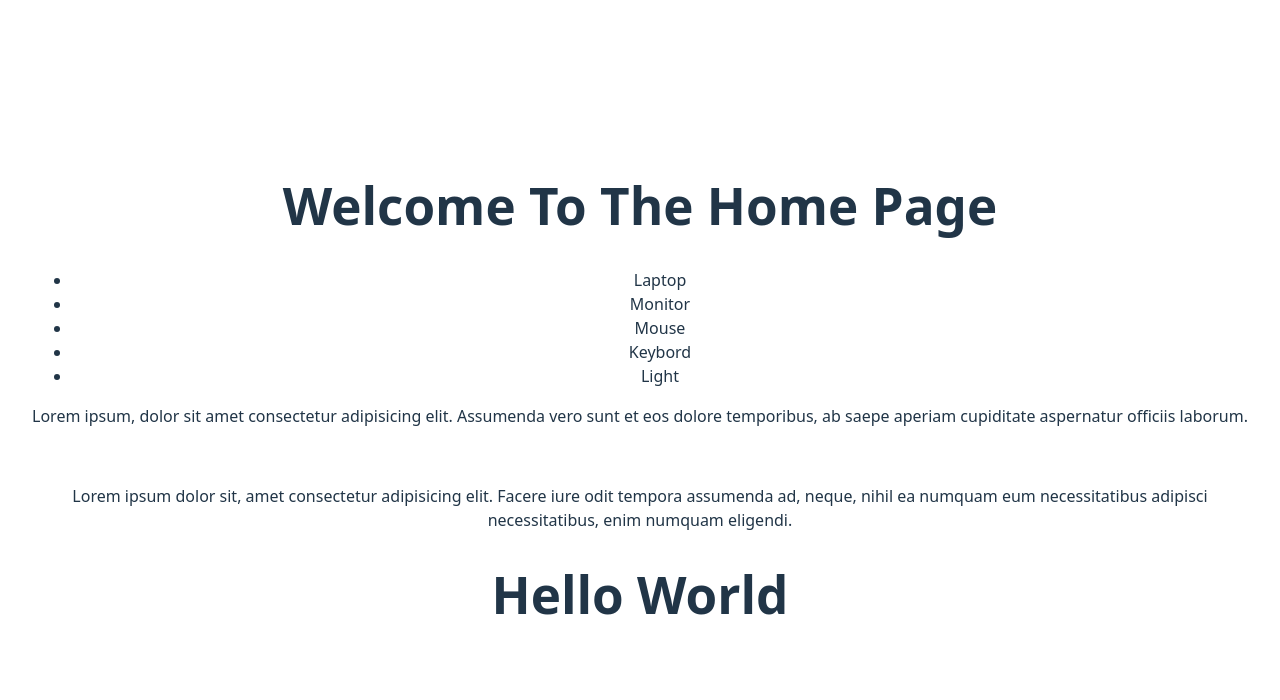
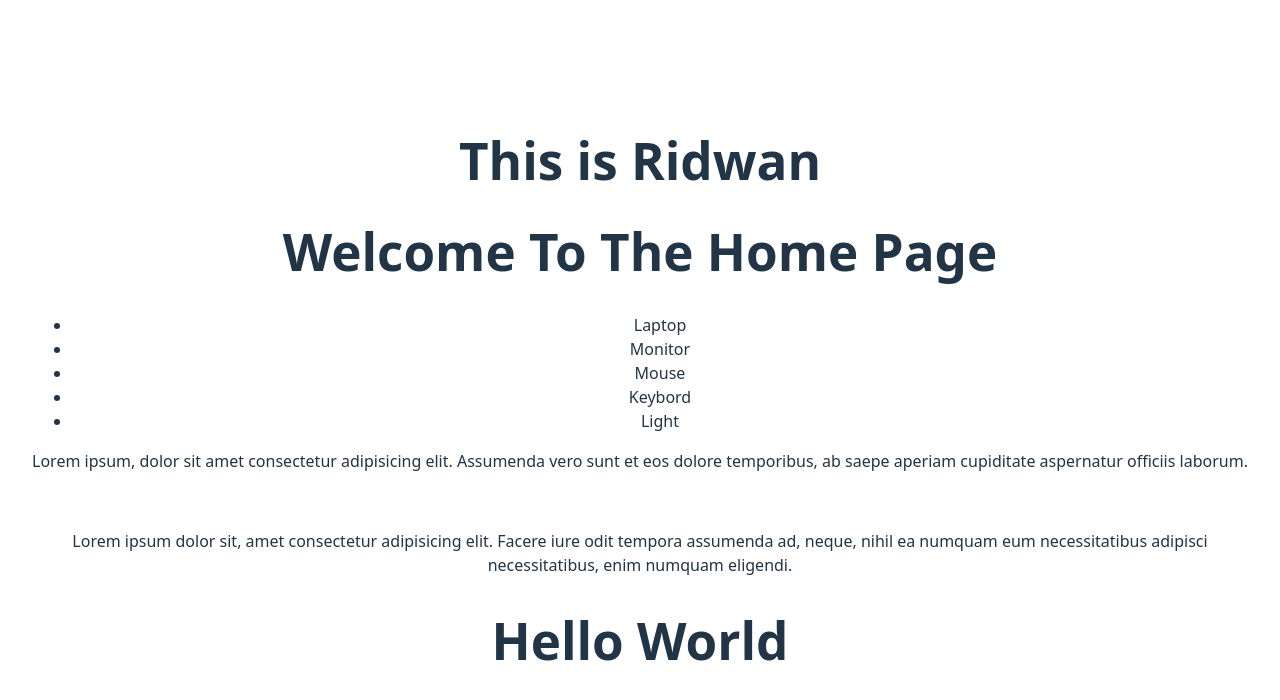
Before and after one commit to ridwanahmedxix/React-, a React (Vite) app in the folder Lesson/Lesson-1/: page / in a window 1280 px wide. Shown: the top 700 px of the page. Built offline with nearby package versions, Linux system fonts and the light colour scheme.

Commit message:
all update

```diff
--- a/Lesson/Lesson-1/src/App.jsx
+++ b/Lesson/Lesson-1/src/App.jsx
@@ -2,9 +2,11 @@ import "./App.css";
 import Home from "./Home";
 import Blogs from "./Blogs";
 import Products from "./Products";
+import Name from "./Name";
 function App() {
   return (
     <>
+      <Name></Name>
       <Home></Home>
       <Products></Products>
       <Blogs></Blogs>
--- /dev/null
+++ b/Lesson/Lesson-1/src/Name.jsx
@@ -0,0 +1,9 @@
+const Name = () => {
+  return (
+    <div>
+      <h1>This is Ridwan</h1>
+    </div>
+  );
+};
+
+export default Name;
```
